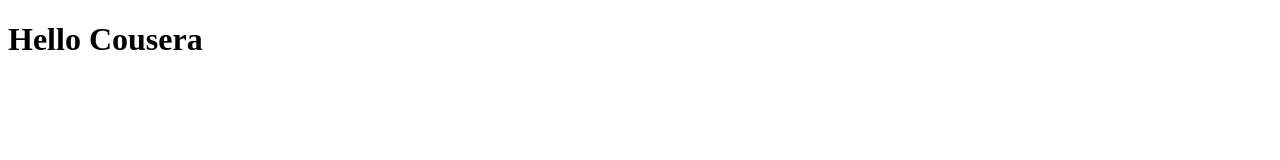
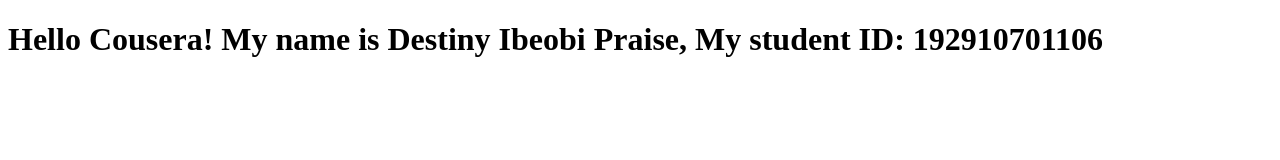
Before and after one commit to DeraIbeobi/Courseratest.1, a plain HTML site: page site/index.html in a window 1280 px wide. Drawn offline with Linux system fonts and the light colour scheme.

Commit message:
Small addition to our page content

```diff
--- a/site/index.html
+++ b/site/index.html
@@ -4,6 +4,6 @@
 	<title>Hello cousera</title>
 </head>
 <body>
-	<h1>Hello Cousera</h1>
+	<h1>Hello Cousera! My name is Destiny Ibeobi Praise, My student ID: 192910701106</h1>
 </body>
 </html>
```
